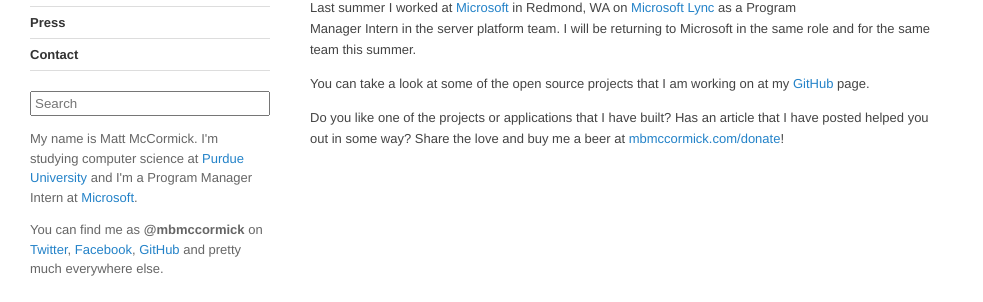
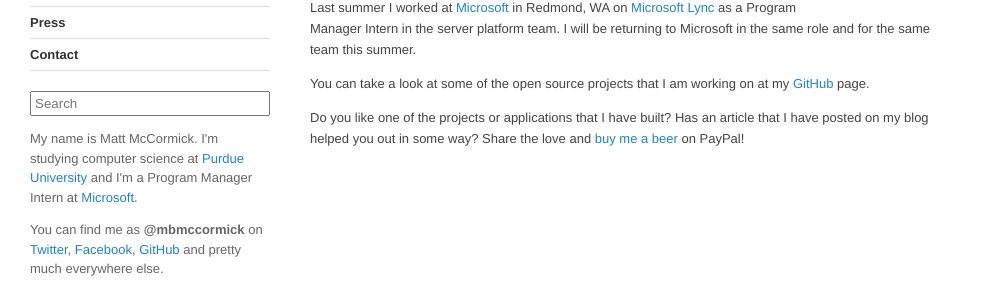
Before and after one commit to mbmccormick/mbmccormick.github.io, a Jekyll site: the page built from about/index.md, in a window 1280 px wide. Shown: the part 196-498 px from the top of the page, without its empty margins (0-983 px from the left). Built offline with Jekyll 4.4.1, drawn with Linux system fonts in a browser that asks for light colours; Markdown is read by kramdown in place of the engine named in the settings.

Commit message:
Update about/index.md

```diff
--- a/about/index.md
+++ b/about/index.md
@@ -11,4 +11,4 @@
 
 You can take a look at some of the open source projects that I am working on at my <a href="https://www.github.com/mbmccormick" target="_blank">GitHub</a> page.
 
-Do you like one of the projects or applications that I have built? Has an article that I have posted helped you out in some way? Share the love and buy me a beer at <a href="/donate">mbmccormick.com/donate</a>!
+Do you like one of the projects or applications that I have built? Has an article that I have posted on my blog helped you out in some way? Share the love and <a href="/donate">buy me a beer</a> on PayPal!
```
